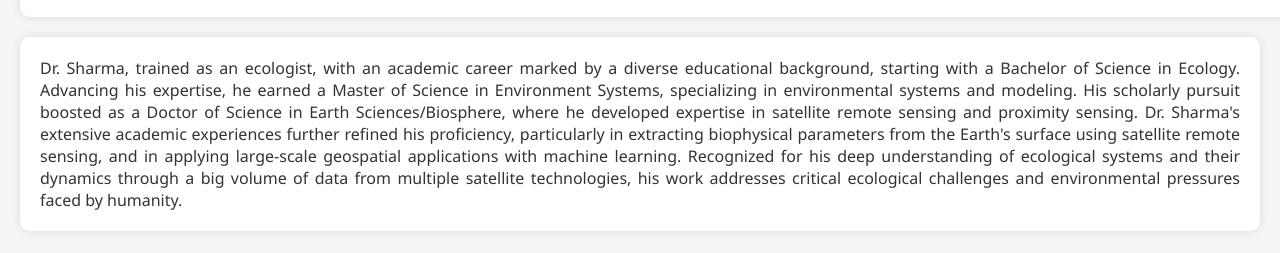
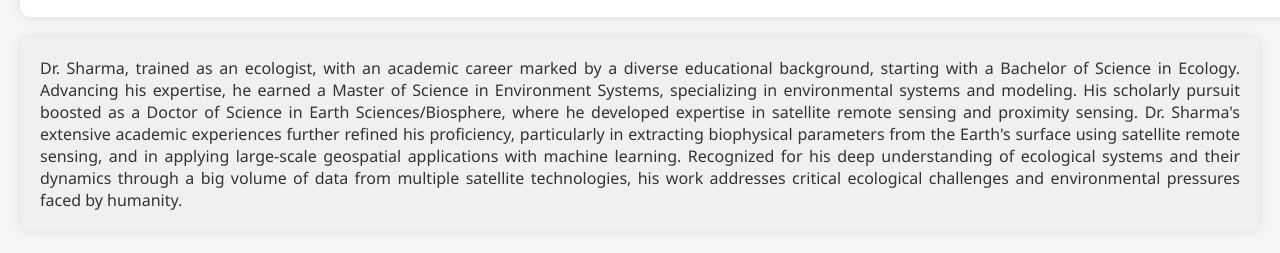
Before and after one commit to ramcsharma/bio, a plain HTML site: page index.html in a window 1280 px wide. Shown: the part 402-655 px from the top of the page. Drawn offline with Linux system fonts and the light colour scheme.

Commit message:
Update index.html

```diff
--- a/index.html
+++ b/index.html
@@ -94,7 +94,7 @@
 
         /* Bio Container */
         .bio-container {
-            background-color: white;
+            background-color: #F0F0F0;
             color: #333;
             text-align: justify;
             padding: 20px;
```
